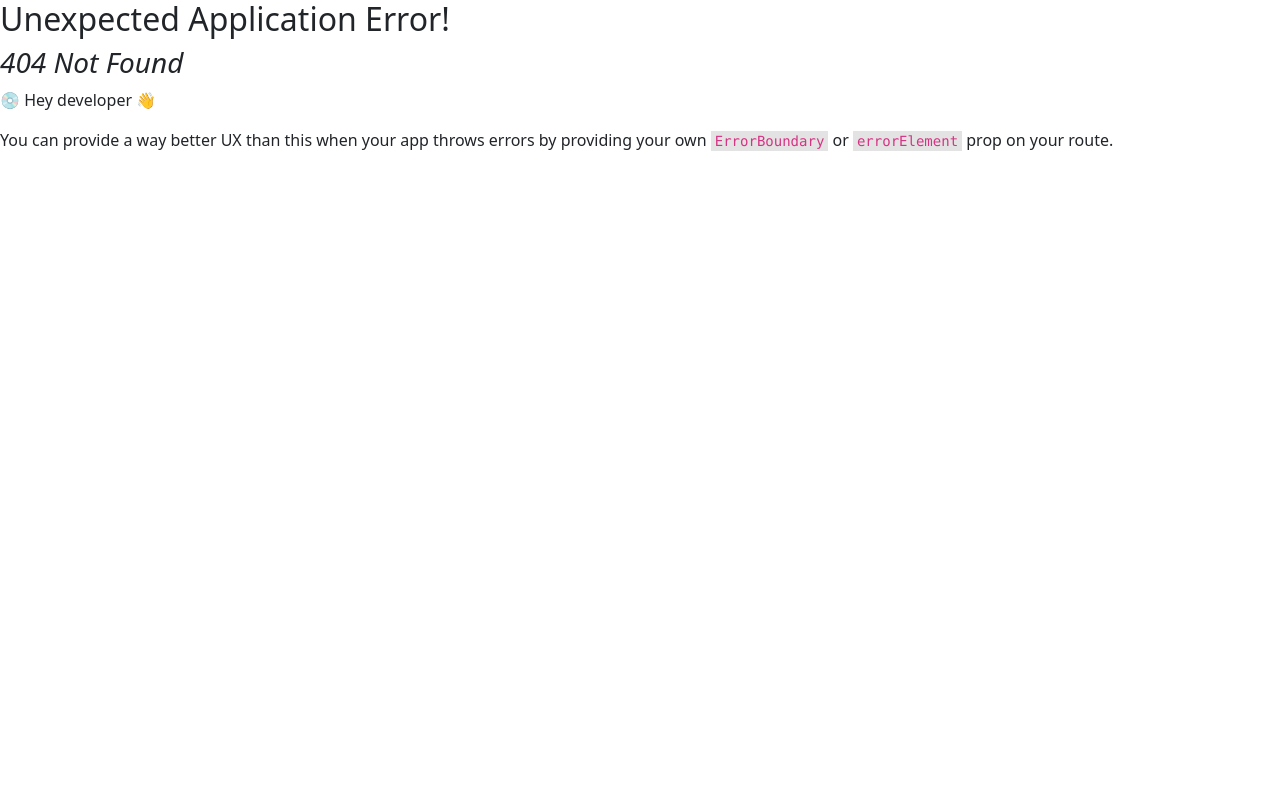
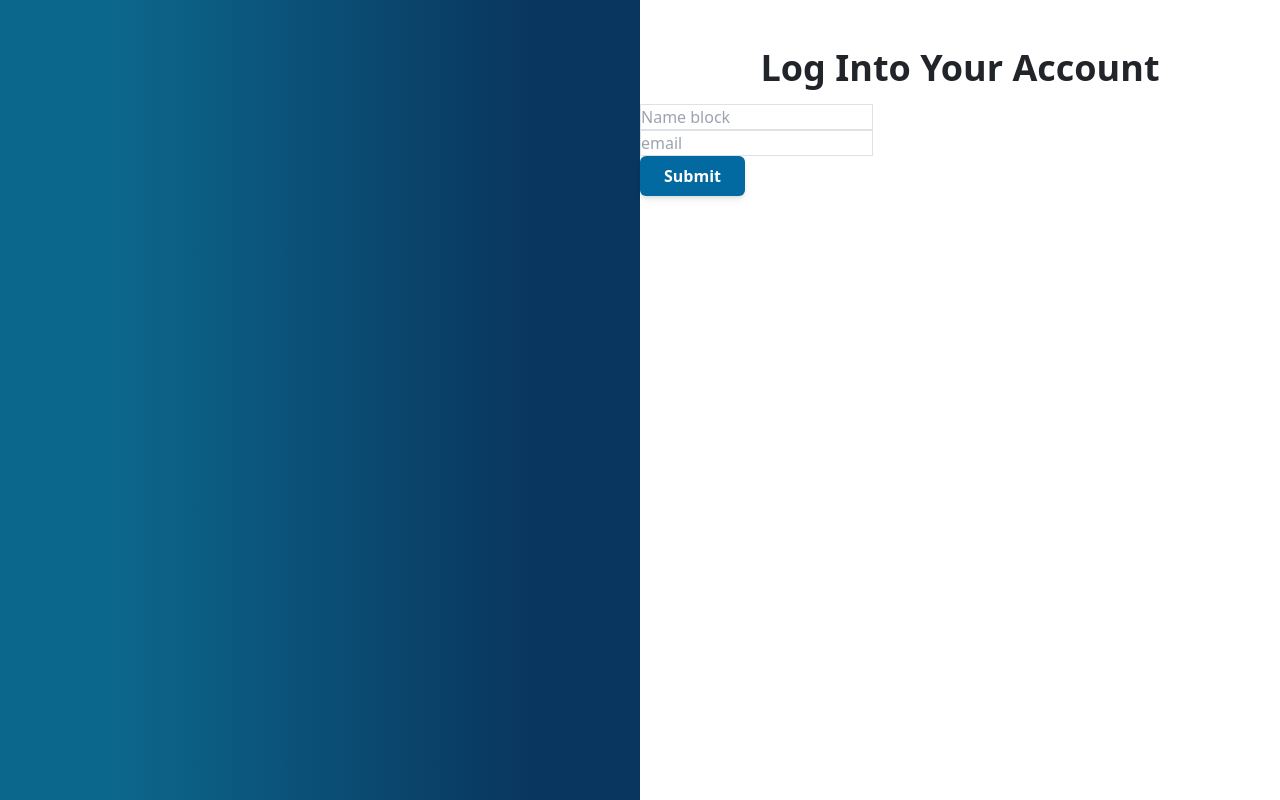
Before and after one commit to Iam-Zarif/solar-energy, a React (Vite) app: page /login in a window 1280 px wide. Before the commit this address had no page. Built offline with nearby package versions, Linux system fonts and the light colour scheme.

Commit message:
firebase email pass & login page started

```diff
--- a/package.json
+++ b/package.json
@@ -19,6 +19,7 @@
     "react": "^18.2.0",
     "react-bootstrap": "^2.9.0",
     "react-dom": "^18.2.0",
+    "react-hook-form": "^7.47.0",
     "react-icons": "^4.11.0",
     "react-router-dom": "^6.16.0",
     "sort-by": "^1.2.0",
--- a/src/App.jsx
+++ b/src/App.jsx
@@ -1,18 +1,16 @@
 
 import { Outlet } from 'react-router-dom';
 import './App.css'
-import HomeNavbar from './Shared/Navbar/HomeNavbar'
 
 import 'bootstrap/dist/css/bootstrap.min.css';
-import Footer from './Shared/Footer/Footer';
 
 function App() {
 
   return (
     <>
-     <HomeNavbar/>
+
      <Outlet/>
-     <Footer/>
+
     </>
   )
 }
--- /dev/null
+++ b/src/AuthProvider/AuthProvider.jsx
@@ -0,0 +1,41 @@
+/* eslint-disable no-unused-vars */
+/* eslint-disable react/prop-types */
+import { createContext, useState } from "react";
+import app from "../Firebase/firebase.config";
+import {createUserWithEmailAndPassword, getAuth, signInWithEmailAndPassword} from "firebase/auth"
+
+export const AuthContext = createContext(null);
+const auth = getAuth(app)
+
+// The Component start here
+const AuthProvider = ({ children }) => {
+    const [User, setUser] = useState(null);
+    const [Loader, setLoader] = useState(true);
+
+    // Email & password
+   const createUser = (email,password) =>{
+    setLoader(true);
+    return createUserWithEmailAndPassword(auth, email, password);
+   }
+
+   const Login =(email, password) =>{
+    return signInWithEmailAndPassword(auth, email, password);
+   }
+    // Email & password
+
+// Google sign in
+
+// Google sign in
+  const userInfo = {
+    User,
+  Loader,
+createUser,
+Login,
+
+  };
+  return (
+    <AuthContext.Provider value={userInfo}>{children}</AuthContext.Provider>
+  );
+};
+
+export default AuthProvider;
--- a/src/Components/Home/Home.jsx
+++ b/src/Components/Home/Home.jsx
@@ -1,3 +1,5 @@
+import Footer from "../../Shared/Footer/Footer";
+import HomeNavbar from "../../Shared/Navbar/HomeNavbar";
 import HomeCover from "../Cover/HomeCover";
 import UnderCover from "../UnderCover/UnderCover";
 
@@ -5,8 +7,10 @@ import UnderCover from "../UnderCover/UnderCover";
 const Home = () => {
     return (
         <div>
+            <HomeNavbar/>
             <HomeCover/>
             <UnderCover/>
+            <Footer/>
         </div>
     );
 };
--- /dev/null
+++ b/src/Pages/Login/Login.jsx
@@ -0,0 +1,42 @@
+
+import { useForm } from "react-hook-form"
+
+const Login = () => {
+    const {
+        register,
+        handleSubmit,
+        watch,
+        formState: { errors },
+      } = useForm()
+      console.log(watch("example"))
+
+      const onSubmit = (data) => console.log(data)
+    return (
+        <>
+        <div className="grid lg:grid-cols-2 grid-cols-1 h-screen w-screen">
+            {/* photo */}
+       <div className="login"></div>
+            {/* photo */}
+{/* form */}
+       <div>
+        <div>
+            <p className="text-center lg:text-4xl text-xl font-bold mt-12">Log Into Your Account</p>
+        </div>
+         <form onSubmit={handleSubmit(onSubmit)}>
+      {/* register your input into the hook by invoking the "register" function */}
+      <input className="border" placeholder="Name block" {...register("example")} />
+
+      {/* include validation with required or other standard HTML validation rules */}
+      <input className="border block" placeholder="email" {...register("exampleRequired", { required: true })} />
+      {/* errors will return when field validation fails  */}
+      {errors.exampleRequired && <span>This field is required</span>}
+
+      <input type="submit" className="shadow-md rounded-md px-4 py-2 bg-sky-700 text-white font-semibold "/>
+    </form></div>
+{/* form */}
+        </div>
+        </>
+    );
+};
+
+export default Login;
--- /dev/null
+++ b/src/Pages/Register/Register.jsx
@@ -0,0 +1,11 @@
+
+
+const Register = () => {
+    return (
+        <div>
+
+        </div>
+    );
+};
+
+export default Register;
--- a/src/Routes/Routes.jsx
+++ b/src/Routes/Routes.jsx
@@ -4,12 +4,15 @@ import {
   } from "react-router-dom";
 import App from "../App";
 import Home from "../Components/Home/Home";
+import Login from "../Pages/Login/Login";
 const router = createBrowserRouter([
     {
       path: "/",
       element: <App/>,
       children: [
-        {path: "/", element: <Home/>}
+        {path: "/", element: <Home/>},
+        {path: "/login", element: <Login/>},
+
       ]
     },
   ]);
--- a/src/Shared/Navbar/HomeNavbar.jsx
+++ b/src/Shared/Navbar/HomeNavbar.jsx
@@ -6,6 +6,7 @@ import Navbar from 'react-bootstrap/Navbar';
 import logo from "../../assets/media/logo.png"
 import {MdCall} from "react-icons/md"
 import NavContainer from './NavContainer';
+import { Link } from 'react-router-dom';
 const HomeNavbar = () => {
     return (
         <NavContainer>
@@ -28,7 +29,7 @@ const HomeNavbar = () => {
             <Nav.Link href="#action2">Contact</Nav.Link>
           </Nav>
           <Form className="d-flex gap-4">
-            <button className='shadow-md rounded-md px-4 py-2 bg-sky-700 text-white font-semibold'>Login</button>
+            <Link to="/login"><button className='shadow-md rounded-md px-4 py-2 bg-sky-700 text-white font-semibold'>Login</button></Link>
 
             <button className='shadow-md px-4 p-2 border rounded-md'>
               <div className='flex items-center'>
--- a/src/index.css
+++ b/src/index.css
@@ -4,3 +4,8 @@
 
 
 /*primary-btn =  shadow-md rounded-md px-4 py-2 bg-sky-700 text-white font-semibold */
+
+.login{
+    background: rgb(12,103,140);
+background: linear-gradient(90deg, rgba(12,103,140,1) 18%, rgba(9,54,94,1) 83%);
+}
```
Also changed, not shown: 2 other files (tests, documents, lock files or other folders).
